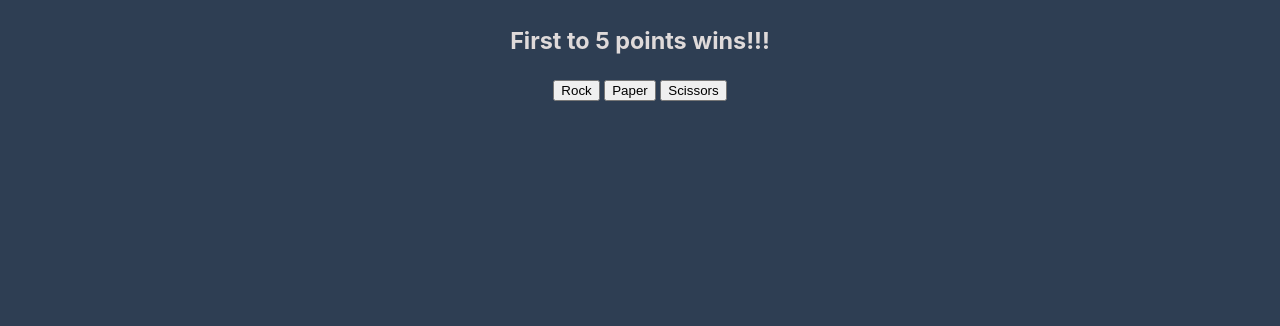
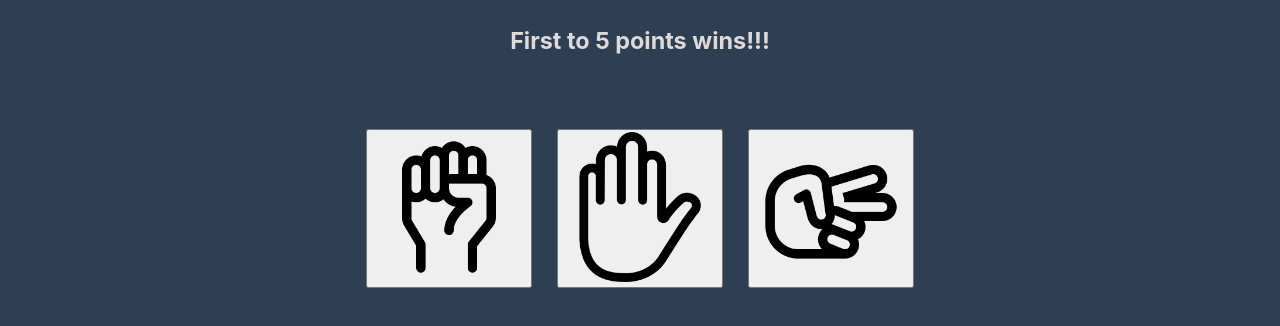
Before and after one commit to Ammon-Faust/Rock-Paper-Scissors, a plain HTML site: page index.html in a window 1280 px wide. Shown: the part 258-584 px from the top of the page. Drawn offline with Linux system fonts and the light colour scheme.

Commit message:
added: images for buttons

```diff
--- a/index.html
+++ b/index.html
@@ -19,9 +19,9 @@
 
         </div>
         <div class="buttons">
-            <button id="rock">Rock</button>
-            <button id="paper">Paper</button>
-            <button id="scissors">Scissors</button>
+            <button id="rock"><img src="/images/rock.png" alt="credit: Cap Cool, site: https://www.flaticon.com/authors/cap-cool. Image of Rock" width="150"></button>
+            <button id="paper"><img src="/images/paper.png" alt="credit: Cap Cool, site: https://www.flaticon.com/authors/cap-cool. Image of Paper" width="150"></button>
+            <button id="scissors"><img src="/images/scissors.png" alt="credit: Cap Cool, site: https://www.flaticon.com/authors/cap-cool. Image of Scissors" width="150"></button>
         </div>
     </div>
     <script src="script.js"></script>
--- a/styles.css
+++ b/styles.css
@@ -31,3 +31,9 @@ body {
     align-items: center;
     justify-content: center;
 }
+
+.buttons {
+    display: flex;
+    gap: 25px;
+    padding-top: 50px;
+}
```
Also changed, not shown: images/paper.png (added), images/rock.png (added), images/scissors.png (added).
